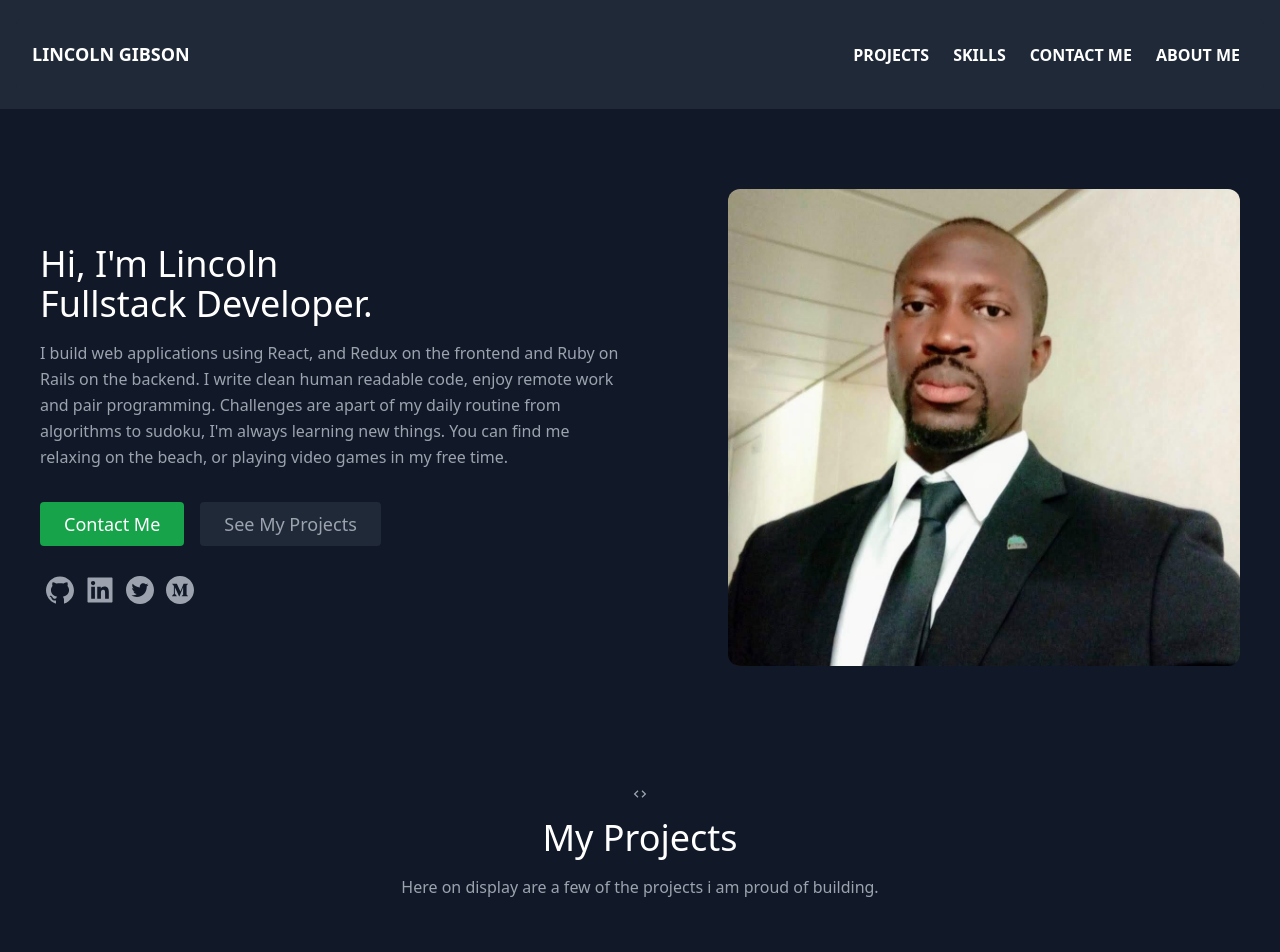
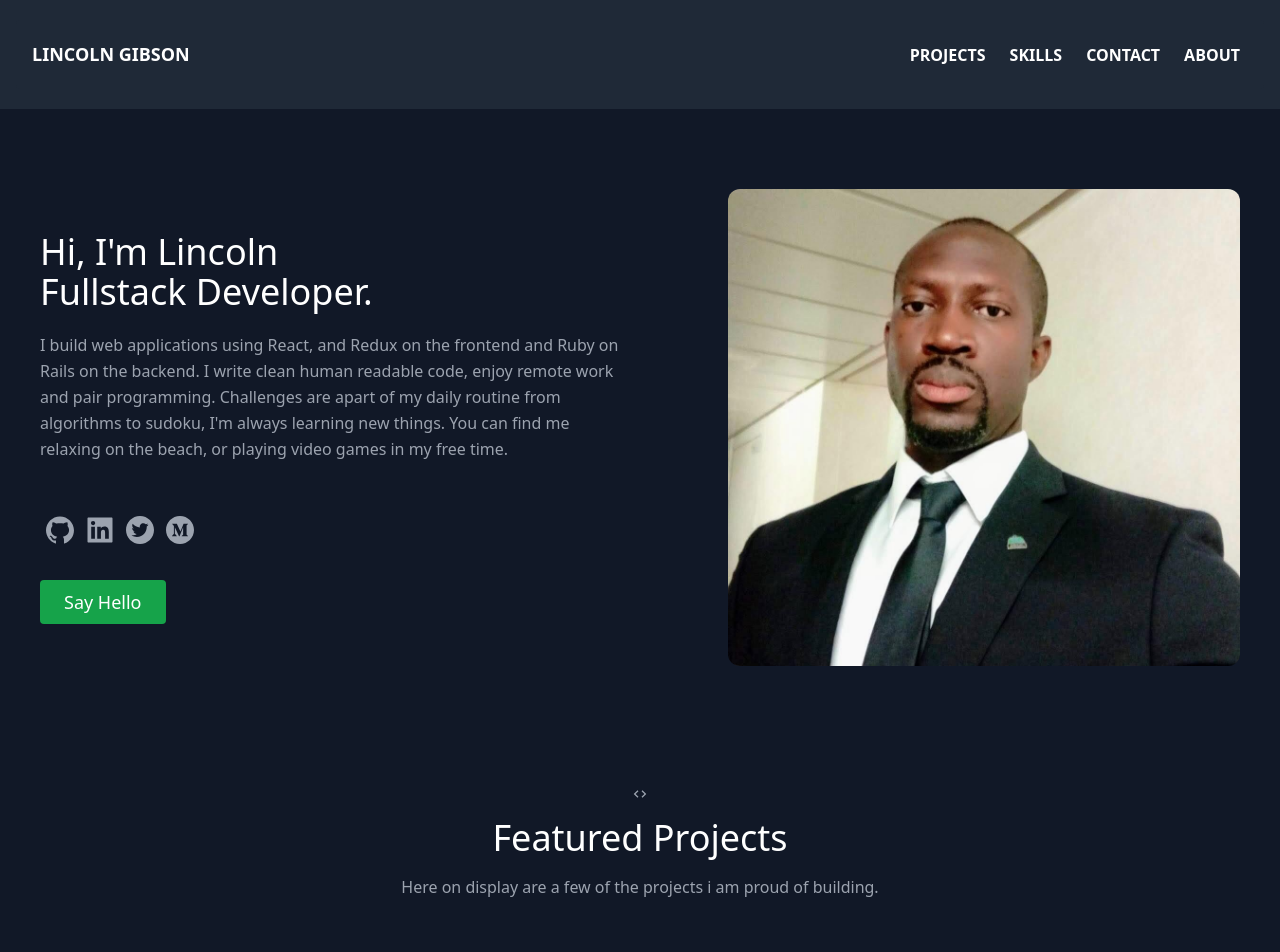
Before and after one commit to lincoln1883/portfolio, a React (Create React App) app: page / in a window 1280 px wide. Shown: the top 952 px of the page. Built offline with nearby package versions, Linux system fonts and the light colour scheme.

Commit message:
Total over hall of the portfolio design.

```diff
--- a/src/components/Home.js
+++ b/src/components/Home.js
@@ -11,7 +11,7 @@ const Home = () => {
 	return (
 			<section id="home">
 				<div className="container mx-auto flex px-10 py-20 md:flex-row flex-col items-center">
-				<div className="lg: flex-grow md:w-1.5 lg:pr-24 md:pr-16 flex flex-col md:items-start md:text-left mb-16 md:mb-0 items-center text-center">
+					<div className="lg: flex-grow md:w-1.5 lg:pr-24 md:pr-16 flex flex-col gap-1 md:items-start md:text-left mb-16 md:mb-0 items-center text-center">
 						<h1 className="title-font sm:text-4xl text-3xl mb-4 font-medium text-white">
 							Hi, I'm Lincoln
 							<br className=" hidden lg:inline-block" /> Fullstack Developer.
@@ -22,20 +22,7 @@ const Home = () => {
 							Challenges are apart of my daily routine from algorithms to sudoku, I'm always learning new things.
 							You can find me relaxing on the beach, or playing video games in my free time.
 						</p>
-					<div className="flex justify-center">
-						<a
-							href="#contact"
-							className="inline-flex text-white  border-0 py-2 px-6 focus: outline-none
-            hover: bg-green-600 rounded text-lg">
-							Contact Me
-						</a>
-						<a
-							href="#projects"
-							className="ml-4 inline-flex text-gray-400 bg-gray-800 border-0 py-2 px-6 focus:outline-none hover:bg-gray-700 hover:text-white rounded text-lg">
-							See My Projects
-						</a>
-					</div>
-					<ul className="flex justify-center gap-1 mt-6">
+						<ul className="flex justify-center gap-1 mt-3">
 							<li>
 								<a
 										href="https://github.com/lincoln1883"
@@ -63,6 +50,14 @@ const Home = () => {
 								</a>
 							</li>
 						</ul>
+						<div className="flex justify-center mt-6">
+							<a
+									href="#contact"
+									className="inline-flex text-white  border-0 py-2 px-6 focus: outline-none
+            hover: bg-green-600 rounded text-lg">
+								Say Hello
+							</a>
+						</div>
 					</div>
 					<div className="lg:max-w-lg lg:w-full md:w-1/2 w-5/6">
 						<img
--- a/src/components/Navbar.js
+++ b/src/components/Navbar.js
@@ -9,7 +9,7 @@ const Navbar = () => {
 	};
 
 	return (
-		<header className="bg-gray-800 md:sticky top-0 z-10 flex flex-wrap items-center justify-evenly">
+			<header className="bg-gray-800 flex flex-wrap items-center justify-evenly">
 				<div className="container px-4 mx-auto flex flex-wrap p-5 flex-col md:flex-row items-center justify-between">
 					<div className="w-full relative">
 						<nav className="relative flex flex-wrap items-center justify-between px-2 py-3 bg-gray-800 rounded">
@@ -52,14 +52,14 @@ const Navbar = () => {
 											<a
 													className="px-3 py-2 flex items-center text-md uppercase font-bold leading-snug text-white hover:opacity-75"
 													href="#contact">
-											Contact Me
+												Contact
 											</a>
 										</li>
 										<li className="nav-item">
 											<a
 													className="px-3 py-2 flex items-center text-md uppercase font-bold leading-snug text-white hover:opacity-75"
 													href="#about">
-											About Me
+												About
 											</a>
 										</li>
 									</ul>
--- a/src/components/Projects.js
+++ b/src/components/Projects.js
@@ -10,7 +10,7 @@ const Projects = () => {
 					<div className="flex flex-col w-full mb-20">
 						<BiCode className="mx-auto inline-block w-10 mb-4 " />
 						<h1 className="sm:text-4xl text-3xl font-medium title-font mb-4 text-white">
-						My Projects
+							Featured Projects
 						</h1>
 						<p className="lg:w-2/3 mx-auto leading-relaxed text-base">
 							Here on display are a few of the projects i am proud of building.
@@ -47,7 +47,7 @@ const Projects = () => {
 											</div>
 											<div className="flex justify-center">
 												<a href={project.link} className="flex items-center mt-4 text-white bg-green-600 border-0 py-2 px-3 focus:outline-none hover:bg-green-700 rounded" >
-											See Project
+													Live Demo
 													<svg
 															fill="none"
 															stroke="currentColor"
--- a/src/components/Skills.js
+++ b/src/components/Skills.js
@@ -11,7 +11,7 @@ const Skills = () => {
 					<h1 className="sm:text-4xl text-3xl font-medium title-font text-white mb-4">
 						Skills &amp; Technologies
 					</h1>
-					<p className="flex flex-base leading-relaxed xl:w-2/4 lg:3/4 mx-auto">
+					<p className="text-center leading-relaxed xl:w-2/4 lg:3/4 mx-auto">
 						These are the technologies have been learning, and applying to the
 						projects.
 					</p>
```
Also changed, not shown: public/myLogo.png (added), src/components/Contact.js (indentation only). Lines whose indentation alone changed are shown as unchanged.
